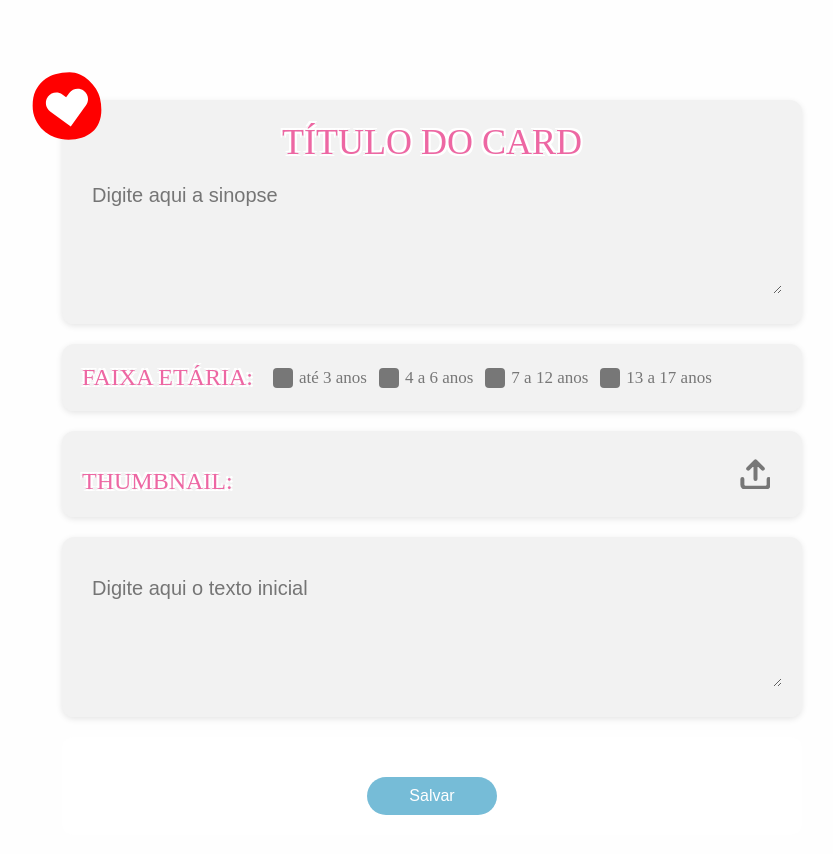
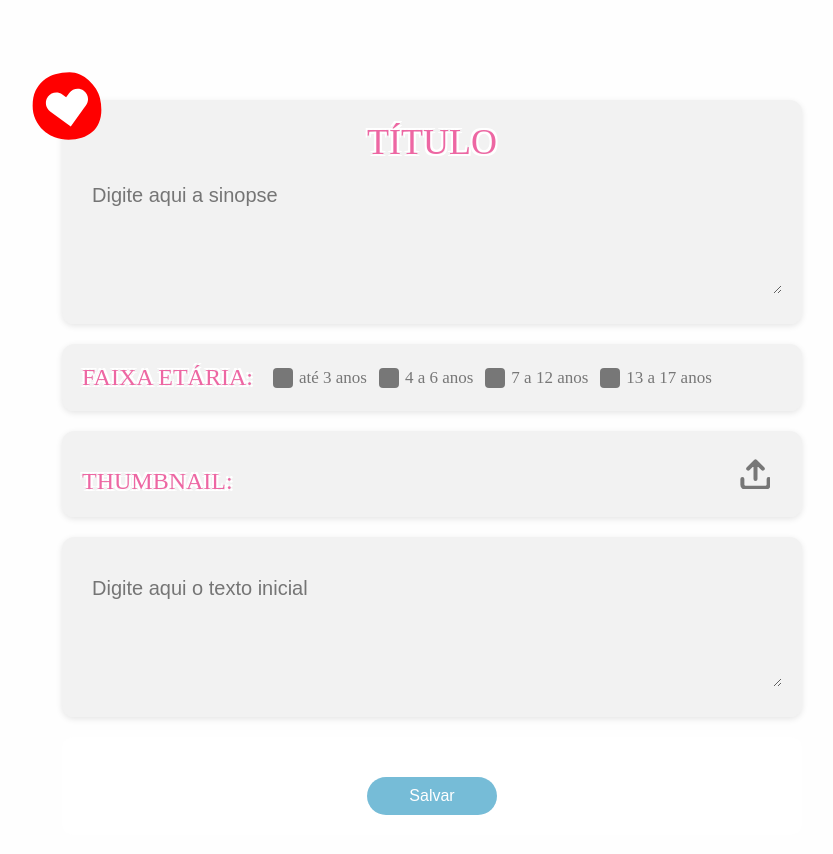
Before and after one commit to FCPippi/cora-frontend, a React (Vite) app: page /create-module in a window 1280 px wide. Shown: the whole page, without its empty margins (208-1041 px from the left). Built offline with nearby package versions, Linux system fonts and the light colour scheme; a web font is replaced by a local one.

Commit message:
fix: changed standard title

```diff
--- a/src/components/Module/Module.tsx
+++ b/src/components/Module/Module.tsx
@@ -6,7 +6,7 @@ import ModuleText from "./ModuleText";
 import "../../styles/Module.css";
 
 export default function Module() {
-  const [title, setTitle] = useState("TÍTULO DO CARD");
+  const [title, setTitle] = useState("TÍTULO");
   const [synopsis, setSynopsis] = useState("");
   const [thumbnail, setThumbnail] = useState<File | null>(null);
   const [text, setText] = useState("");
```
